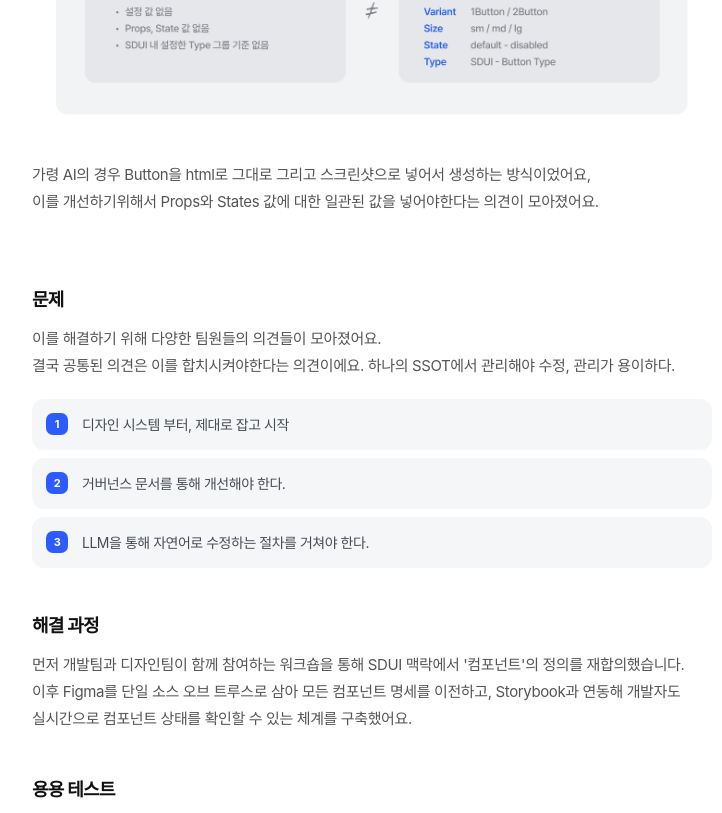
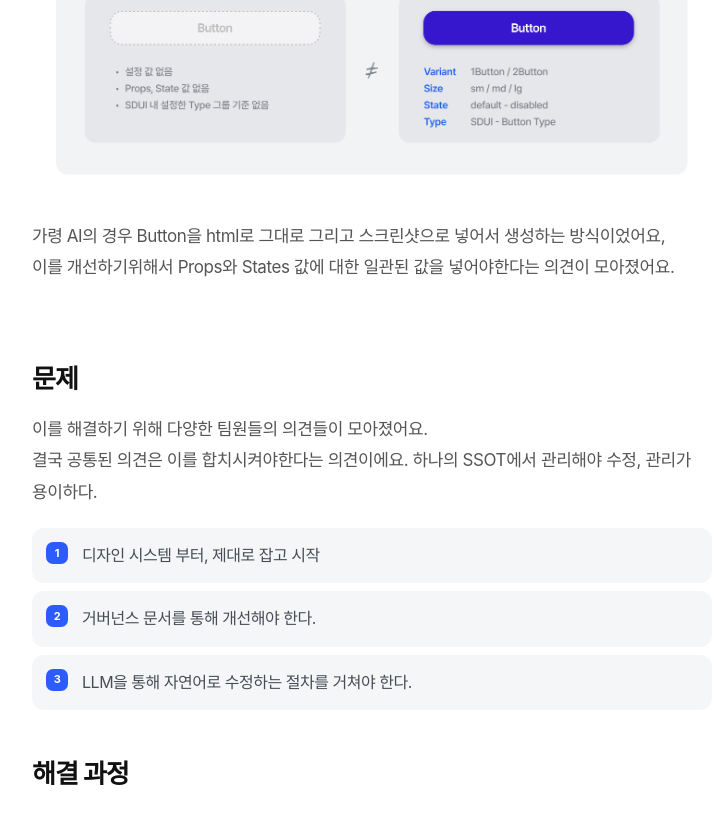
Before and after one commit to haeilylee/Portfolio, a Next.js app: page /projects/sdui in a window 1280 px wide. Shown: the part 2234-3047 px from the top of the page, without its empty margins (308-1030 px from the left). Built offline with nearby package versions, Linux system fonts and the light colour scheme; a web font is replaced by a local one.

Commit message:
Increase body and section heading font sizes
Co-Authored-By: Claude Sonnet 4.6 <noreply@anthropic.com>

```diff
--- a/src/app/projects/[slug]/page.tsx
+++ b/src/app/projects/[slug]/page.tsx
@@ -76,11 +76,11 @@ function renderBlock(block: Block, idx: number) {
       <p
         key={idx}
         style={{
-          fontSize: "15px",
+          fontSize: "17px",
           color: "#555",
-          lineHeight: 1.8,
+          lineHeight: 1.85,
           letterSpacing: "-0.025em",
-          margin: "0 0 16px",
+          margin: "0 0 20px",
           wordBreak: "keep-all",
         }}
       >
@@ -139,11 +139,11 @@ function renderBlock(block: Block, idx: number) {
               gap: "16px",
               padding: "14px 20px",
               borderTop: i === 0 ? "none" : "1px solid #ececf0",
-              fontSize: "14px",
-              lineHeight: 1.6,
+              fontSize: "15px",
+              lineHeight: 1.65,
             }}
           >
-            <span style={{ fontFamily: "'SF Mono', 'Fira Code', monospace", fontWeight: 700, color: "#1a3fd0", fontSize: "13px" }}>
+            <span style={{ fontFamily: "'SF Mono', 'Fira Code', monospace", fontWeight: 700, color: "#1a3fd0", fontSize: "14px" }}>
               {row.term}
             </span>
             <span style={{ color: "#474c55", wordBreak: "keep-all" }}>{row.desc}</span>
@@ -163,8 +163,8 @@ function renderBlock(block: Block, idx: number) {
               padding: "14px 16px 14px 50px",
               background: "#f5f6f8",
               borderRadius: "12px",
-              fontSize: "14px",
-              lineHeight: 1.65,
+              fontSize: "16px",
+              lineHeight: 1.7,
               color: "#474c55",
               wordBreak: "keep-all",
             }}
@@ -223,9 +223,9 @@ function renderBlock(block: Block, idx: number) {
         )}
         <p
           style={{
-            fontSize: "14px",
+            fontSize: "16px",
             color: "#474c55",
-            lineHeight: 1.75,
+            lineHeight: 1.8,
             letterSpacing: "-0.02em",
             margin: 0,
             wordBreak: "keep-all",
@@ -513,11 +513,11 @@ export default async function ProjectDetailPage({
                   <Reveal>
                     <h3
                       style={{
-                        fontSize: "18px",
+                        fontSize: "26px",
                         fontWeight: 700,
                         letterSpacing: "-0.04em",
                         color: "#111",
-                        margin: "0 0 12px",
+                        margin: "0 0 16px",
                       }}
                     >
                       {section.title}
```
